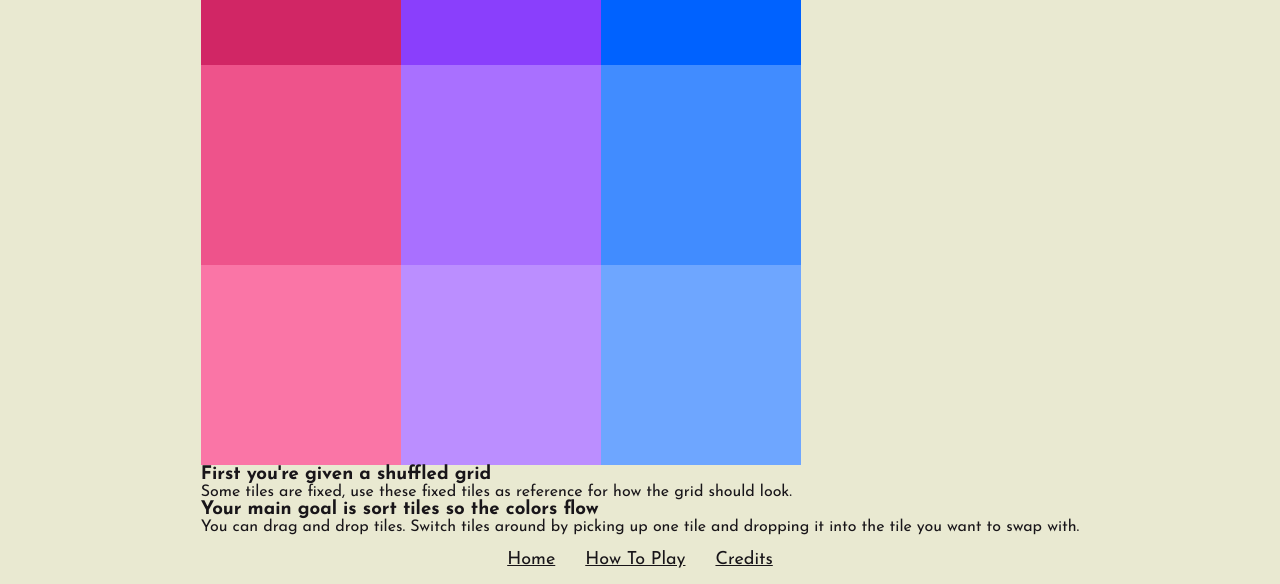
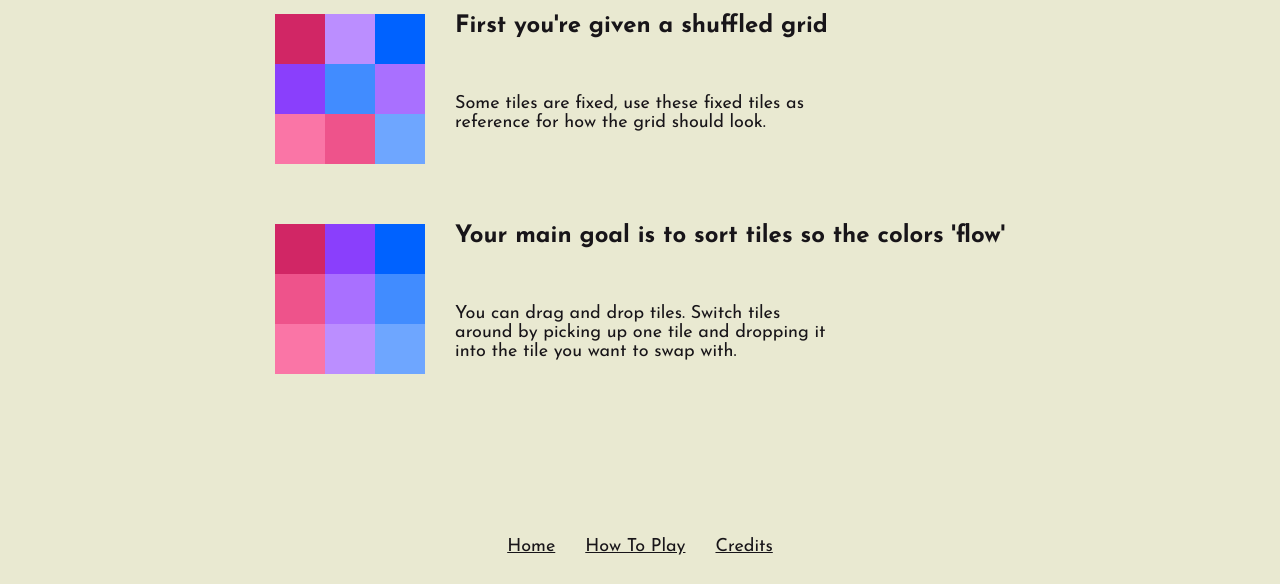
Before and after one commit to neilitalia/ilovehue, a plain HTML site: page instructions.html in a window 1280 px wide. Shown: the part 229-813 px from the top of the page. Drawn offline with Linux system fonts and the light colour scheme.

Commit message:
:lipstick: Style Instructions Page

```diff
--- /dev/null
+++ b/css/instructions.css
@@ -0,0 +1,29 @@
+div.game-board {
+  display: grid;
+  grid-template-columns: repeat(3, 50px);
+  grid-template-rows: repeat(3, 50px);
+}
+
+main {
+  margin: 0 auto;
+  display: flex;
+  flex-direction: column;
+  align-items: flex-start;
+}
+
+article {
+  margin: 30px 0;
+  display: grid;
+  grid-template-columns: 150px 1fr;
+  grid-template-rows: 50px 1fr;
+  gap: 30px;
+}
+
+article > div.game-board {
+  grid-column: 1 / 2;
+  grid-row: 1/3;
+}
+
+article > P {
+  max-width: 30vw;
+}
--- a/css/styles.css
+++ b/css/styles.css
@@ -18,6 +18,10 @@ body {
   font-family: 'Josefin Sans', sans-serif;
   background-color: var(--tan);
   color: var(--dark-purple);
+}
+
+p {
+  font-size: large;
 }
 
 /* *############
--- a/instructions.html
+++ b/instructions.html
@@ -7,6 +7,7 @@
   <link rel="icon" type="image/x-icon" href="favicon.ico" />
   <link rel="icon" type="image/png" href="favicon-32x32.png" />
   <link rel="stylesheet" href="css/styles.css">
+  <link rel="stylesheet" href="css/instructions.css">
   <link rel="preconnect" href="https://fonts.googleapis.com">
   <link rel="preconnect" href="https://fonts.gstatic.com" crossorigin>
   <link href="https://fonts.googleapis.com/css2?family=Josefin+Sans:wght@200;400;700&display=swap" rel="stylesheet">
@@ -19,8 +20,23 @@
     <h3 class="score-display">Your score: 0</h3>
   </header>
   <main>
-    <div>
       <h1>Wanna know to play?</h1>
+      <article>
+        <div class="game-board">
+          <div class="game-tile" data-position="0"></div>
+          <div class="game-tile" data-position="7"></div>
+          <div class="game-tile" data-position="2"></div>
+          <div class="game-tile" data-position="1"></div>
+          <div class="game-tile" data-position="5"></div>
+          <div class="game-tile" data-position="4"></div>
+          <div class="game-tile" data-position="6"></div>
+          <div class="game-tile" data-position="3"></div>
+          <div class="game-tile" data-position="8"></div>
+        </div>
+        <h2>First you're given a shuffled grid</h2>
+        <p>Some tiles are fixed, use these fixed tiles as reference for how the grid should look.</p>
+      </article>
+      <article>
         <div class="game-board">
           <div class="game-tile" data-position="0"></div>
           <div class="game-tile" data-position="1"></div>
@@ -32,15 +48,9 @@
           <div class="game-tile" data-position="7"></div>
           <div class="game-tile" data-position="8"></div>
         </div>
-      <article>
-        <h3>First you're given a shuffled grid</h3>
-        <p>Some tiles are fixed, use these fixed tiles as reference for how the grid should look.</p>
-      </article>
-      <article>
-        <h3>Your main goal is sort tiles so the colors flow</h3>
+        <h2>Your main goal is to sort tiles so the colors 'flow'</h2>
         <p>You can drag and drop tiles. Switch tiles around by picking up one tile and dropping it into the tile you want to swap with.</p>
       </article>
-    </div>
   </main>
   <footer>
     <a href="index.html">Home</a>
```
Lines whose indentation alone changed are shown as unchanged.
